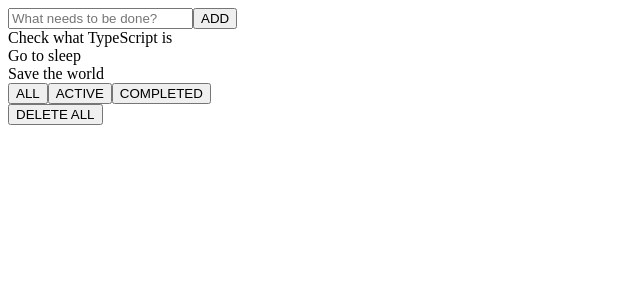
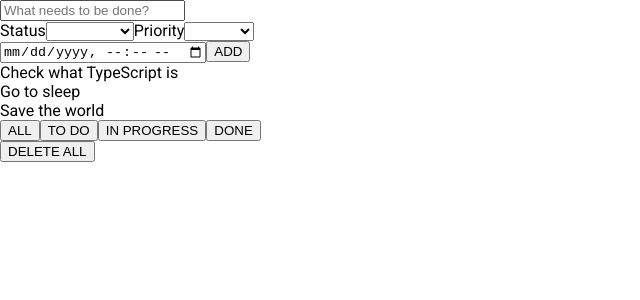
Before and after one commit to RSo21/ToDoList, an Angular app: page / in a window 1280 px wide. Shown: the top 300 px of the page, without its empty margins (0-640 px from the left). Built offline with nearby package versions, Linux system fonts and the light colour scheme.

Commit message:
add select element and angular material dependency

```diff
--- a/angular.json
+++ b/angular.json
@@ -28,6 +28,7 @@
               "src/assets"
             ],
             "styles": [
+              "./node_modules/@angular/material/prebuilt-themes/indigo-pink.css",
               "src/styles.scss"
             ],
             "scripts": []
@@ -92,6 +93,7 @@
               "src/assets"
             ],
             "styles": [
+              "./node_modules/@angular/material/prebuilt-themes/indigo-pink.css",
               "src/styles.scss"
             ],
             "scripts": []
@@ -123,6 +125,7 @@
           }
         }
       }
-    }},
+    }
+  },
   "defaultProject": "to-do-list"
 }
--- a/package.json
+++ b/package.json
@@ -12,10 +12,12 @@
   "private": true,
   "dependencies": {
     "@angular/animations": "~10.0.0",
+    "@angular/cdk": "^10.0.1",
     "@angular/common": "~10.0.0",
     "@angular/compiler": "~10.0.0",
     "@angular/core": "~10.0.0",
     "@angular/forms": "~10.0.0",
+    "@angular/material": "^10.0.1",
     "@angular/platform-browser": "~10.0.0",
     "@angular/platform-browser-dynamic": "~10.0.0",
     "@angular/router": "~10.0.0",
--- a/src/app/app.module.ts
+++ b/src/app/app.module.ts
@@ -4,6 +4,7 @@
 
 import { AppComponent } from './app.component';
 import { ToDoListComponent } from './components/to-do-list/to-do-list.component';
+import { BrowserAnimationsModule } from '@angular/platform-browser/animations';
 
 @NgModule({
   declarations: [
@@ -12,7 +13,8 @@
   ],
   imports: [
     BrowserModule,
-    FormsModule
+    FormsModule,
+    BrowserAnimationsModule
   ],
   providers: [],
   bootstrap: [AppComponent]
--- a/src/app/components/to-do-list/to-do-list.component.html
+++ b/src/app/components/to-do-list/to-do-list.component.html
@@ -1,4 +1,24 @@
 <input type="text" placeholder="What needs to be done?" [(ngModel)]="todoTitle">
+
+
+
+<!-- find the selected solution -->
+<form>
+    <label>Status</label>
+    <select [(ngModel)]="selectedValue" name="status">
+        <option *ngFor="let status of todoStatuses" [value]="status.value">
+            {{status.viewValue}}
+        </option>
+    </select>
+    <label>Priority</label>
+    <select [(ngModel)]="selectedValuePrior" name="priority">
+        <option *ngFor="let priority of todoPriorities" [value]="priority.value">
+            {{priority.viewValue}}
+        </option>
+    </select>
+</form>
+
+<input type="datetime-local">
 
 <button (click)="addTodo()">ADD</button>
 
@@ -6,6 +26,8 @@
 <div *ngFor="let todo of todos">
     <div>
         <div>{{ todo.title }}</div>
+        <div>{{ todo.status }}</div>
+        <div>{{ todo.priority }}</div>
     </div>
 </div>
 
@@ -14,8 +36,9 @@
 <div>
     <div>
         <button>ALL</button>
-        <button>ACTIVE</button>
-        <button>COMPLETED</button>
+        <button>TO DO</button>
+        <button>IN PROGRESS</button>
+        <button>DONE</button>
     </div>
     <div>
         <button>DELETE ALL</button>
--- a/src/app/components/to-do-list/to-do-list.component.ts
+++ b/src/app/components/to-do-list/to-do-list.component.ts
@@ -1,5 +1,7 @@
 import { Component, OnInit } from '@angular/core';
 //import { Todo } from '../../interfaces/todo';
+import { Status } from '../../interfaces/status';
+import { Priority } from '../../interfaces/priority';
 
 @Component({
   selector: 'to-do-list',
@@ -10,39 +12,67 @@
   todos: object[];
   todoTitle: string;
   todoId: number;
+  todoStatuses: Status[];
+  todoDescription: string;
+  todoDateTime: string;
+  todoPriorities: Priority[];
+
+  selectedValue: string;
+  selectedValuePrior: string;
 
   constructor() { }
 
   ngOnInit() {
     this.todoTitle = '';
     this.todoId = 4;
+    this.todoStatuses = [
+      {value: 'to do', viewValue: 'to do'},
+      {value: 'in progress', viewValue: 'in progress'},
+      {value: 'done', viewValue: 'done'},
+    ];
+    this.todoDescription = '';
+    this.todoDateTime = '';
+    this.todoPriorities = [
+      {value: 'low', viewValue: 'low'},
+      {value: 'medium', viewValue: 'medium'},
+      {value: 'high', viewValue: 'high'},
+    ];
     this.todos = [
       {
         'id': 1,
         'title': 'Check what TypeScript is',
+        'selectedValue': 'to do',
       },
       {
         'id': 2,
         'title': 'Go to sleep',
+        'selectedValue': '',
       },
       {
         'id': 3,
         'title': 'Save the world',
+        'selectedValue': '',
       },
     ];
   }
 
   addTodo(): void {
-    if (this.todoTitle.trim().length === 0) {
+    if (this.todoTitle.trim().length === 0
+    && this.selectedValue.trim().length === 0
+    && this.selectedValuePrior.trim().length === 0) {
       return;
     }
 
     this.todos.push({
       id: this.todoId,
       title: this.todoTitle,
+      status: this.selectedValue,
+      priority: this.selectedValuePrior,
     })
 
     this.todoTitle = '';
+    this.selectedValue= '';
+    this.selectedValuePrior= '',
     this.todoId++;
   }
 }
--- /dev/null
+++ b/src/app/interfaces/priority.ts
@@ -0,0 +1,4 @@
+export interface Priority {
+    value: string;
+    viewValue: string;
+  }
--- /dev/null
+++ b/src/app/interfaces/status.ts
@@ -0,0 +1,4 @@
+export interface Status {
+    value: string;
+    viewValue: string;
+  }
--- a/src/index.html
+++ b/src/index.html
@@ -6,6 +6,8 @@
   <base href="/">
   <meta name="viewport" content="width=device-width, initial-scale=1">
   <link rel="icon" type="image/x-icon" href="favicon.ico">
+  <link href="https://fonts.googleapis.com/css?family=Roboto:300,400,500&display=swap" rel="stylesheet">
+  <link href="https://fonts.googleapis.com/icon?family=Material+Icons" rel="stylesheet">
 </head>
 <body>
   <app-root></app-root>
--- a/src/styles.scss
+++ b/src/styles.scss
@@ -1 +1,4 @@
 /* You can add global styles to this file, and also import other style files */
+
+html, body { height: 100%; }
+body { margin: 0; font-family: Roboto, "Helvetica Neue", sans-serif; }
```
Also changed, not shown: 1 other file (tests, documents, lock files or other folders).
